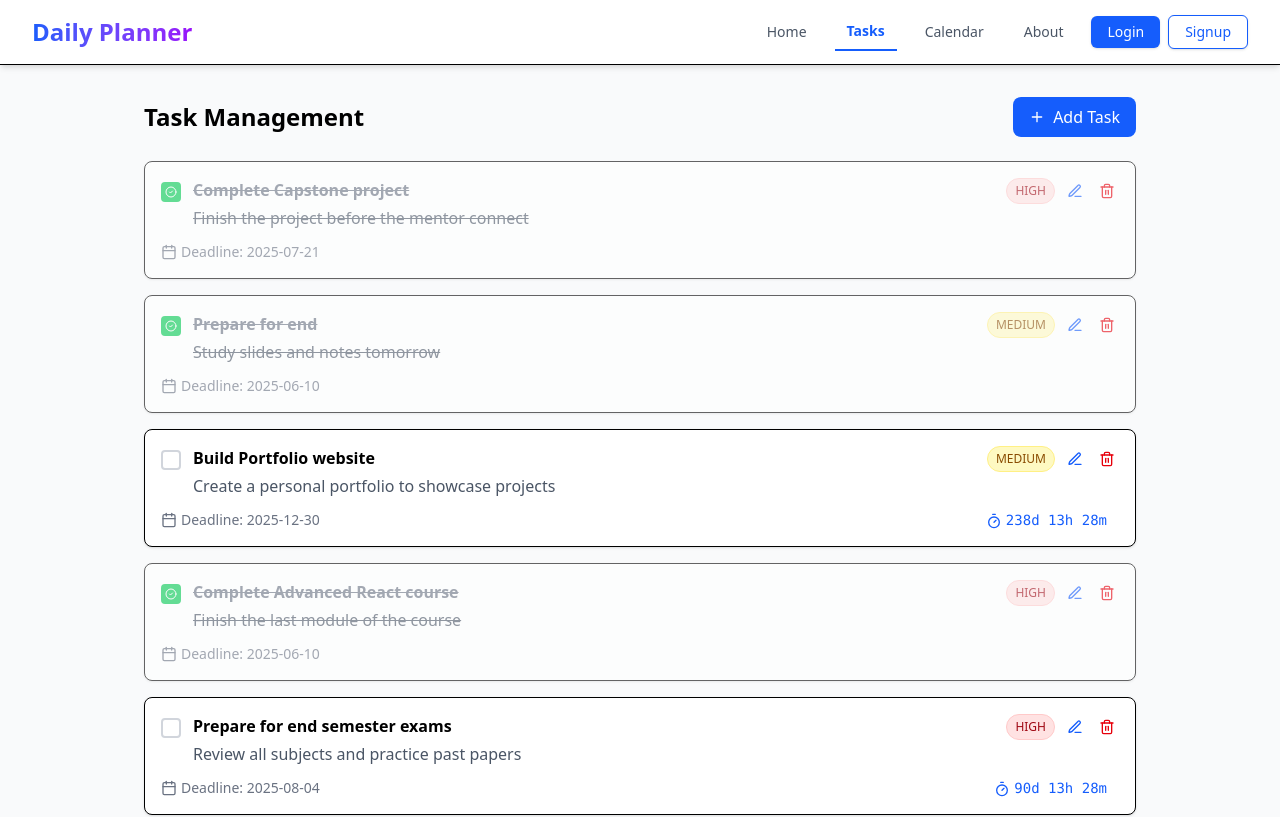
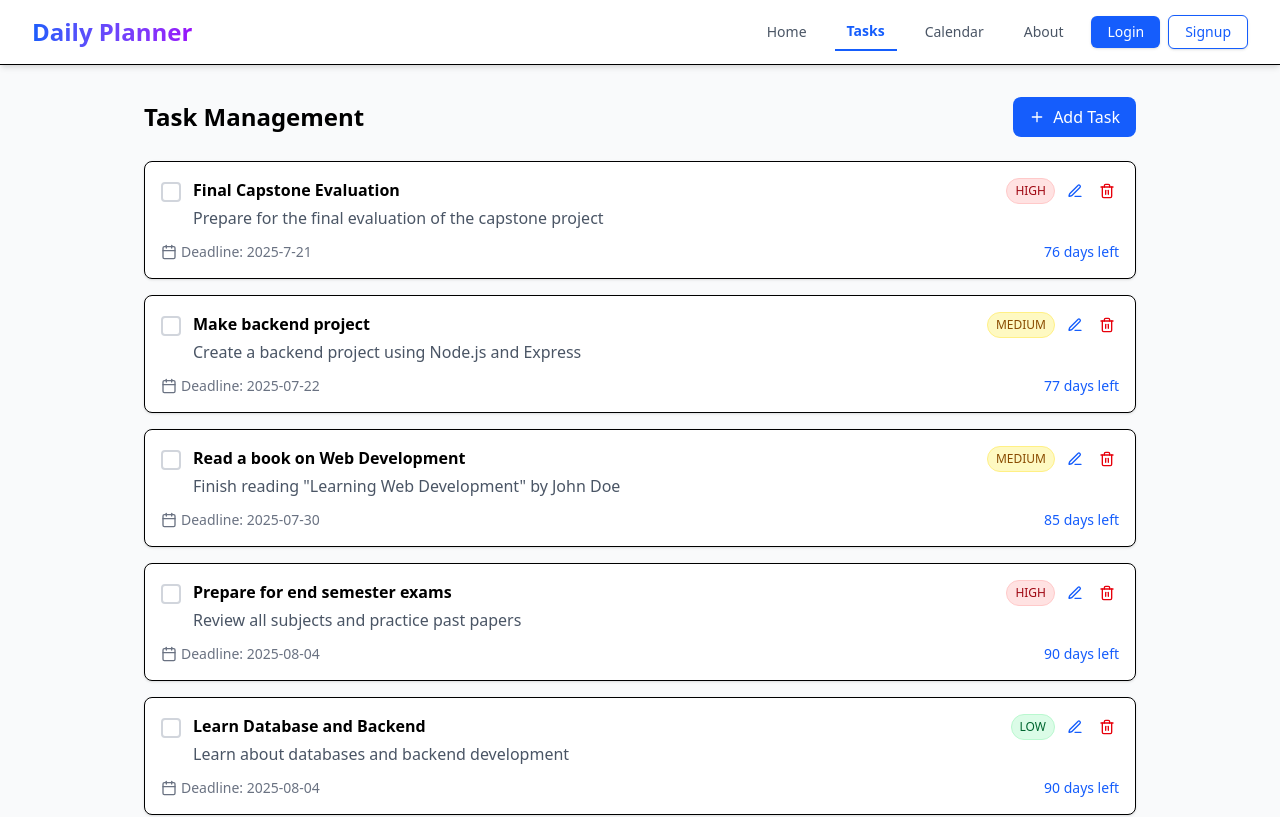
Before and after one commit to MilindDevX/Daily-Planner, a Next.js app: page /tasks in a window 1280 px wide. Shown: the top 817 px of the page. Built offline with nearby package versions, Linux system fonts and the light colour scheme; no server answers.

Commit message:
UI changes

```diff
--- a/app/components/HomePage.js
+++ b/app/components/HomePage.js
@@ -2,8 +2,18 @@ import React from 'react';
 import { CheckCircle2, Clock, AlertCircle, Calendar } from 'lucide-react';
 
 const HomePage = ({ tasks, currentTime, getUrgentTasks, getUpcomingTasks, getDaysUntilDeadline, getPriorityColor }) => {
-  const urgentTasks = getUrgentTasks();
-  const upcomingTasks = getUpcomingTasks();
+  const isFutureOrToday = (dateStr) => {
+    const today = new Date();
+    today.setHours(0, 0, 0, 0);
+    const date = new Date(dateStr);
+    return date >= today;
+  };
+
+  const urgentTasks = getUrgentTasks().filter(task => isFutureOrToday(task.deadline));
+  const upcomingTasks = getUpcomingTasks()
+  .filter(task => isFutureOrToday(task.deadline))
+  .sort((a, b) => new Date(a.deadline) - new Date(b.deadline));
+
 
   return (
     <div className="space-y-6">
@@ -15,7 +25,7 @@ const HomePage = ({ tasks, currentTime, getUrgentTasks, getUpcomingTasks, getDay
 
       <div className="grid grid-cols-1 md:grid-cols-3 gap-6">
         <StatBox icon={<CheckCircle2 className="h-8 w-8 text-green-500 mr-3" />} title="Total Tasks" value={tasks.length} />
-        <StatBox icon={<Clock className="h-8 w-8 text-orange-500 mr-3" />} title="Pending" value={tasks.filter(t => !t.completed).length} />
+        <StatBox icon={<Clock className="h-8 w-8 text-orange-500 mr-3" />} title="Pending" value={tasks.filter(t => !t.completed && isFutureOrToday(t.deadline)).length} />
         <StatBox icon={<AlertCircle className="h-8 w-8 text-red-500 mr-3" />} title="Urgent" value={urgentTasks.length} />
       </div>
 
@@ -67,8 +77,7 @@ const TaskList = ({ title, icon, tasks, getDaysUntilDeadline, getPriorityColor }
                   {task.deadline}
                 </span>
                 <div className="flex items-center space-x-2">
-
-                  <span className={`text-sm font-medium ${daysLeft <= 1 ? 'text-red-600' : daysLeft <= 2 ? 'text-orange-600' : 'text-blue-600'}`}>
+                  <span className={`text-sm font-medium ${daysLeft === 0 ? 'text-red-600' : daysLeft === 1 ? 'text-orange-600' : 'text-blue-600'}`}>
                     {daysLeft === 0 ? 'Due Today' : daysLeft === 1 ? 'Due Tomorrow' : `${daysLeft} days left`}
                   </span>
                 </div>
--- a/app/components/TasksPage.js
+++ b/app/components/TasksPage.js
@@ -11,6 +11,8 @@ const TasksPage = ({
   getPriorityColor,
   setShowTaskModal
 }) => {
+  const priorityRank = { high: 1, medium: 2, low: 3 };
+
   return (
     <div className="space-y-6">
       <div className="flex justify-between items-center">
@@ -25,7 +27,15 @@ const TasksPage = ({
       </div>
 
       <div className="grid gap-4">
-        {tasks.map(task => (
+        {[...tasks]
+          .sort((a, b) => {
+            if (a.completed !== b.completed) return a.completed - b.completed;
+            const dateA = new Date(a.deadline);
+            const dateB = new Date(b.deadline);
+            if (dateA - dateB !== 0) return dateA - dateB;
+            return priorityRank[a.priority] - priorityRank[b.priority];
+          })
+          .map(task => (
             <div key={task.id} className={`bg-white border rounded-lg p-4 shadow-sm ${task.completed ? 'opacity-60' : ''}`}>
               <div className="flex justify-between items-start mb-2">
                 <div className="flex items-start space-x-3">
@@ -62,8 +72,15 @@ const TasksPage = ({
                 </span>
                 {!task.completed && (
                   <div className="flex items-center space-x-3">
-                  <TaskTimer task={task} />
+                    {getDaysUntilDeadline(task.deadline) < 0 && <TaskTimer task={task} />}
                     <span className={`font-medium ${getDaysUntilDeadline(task.deadline) <= 1 ? 'text-red-600' : 'text-blue-600'}`}>
+                      {getDaysUntilDeadline(task.deadline) === 0
+                        ? 'Due Today'
+                        : getDaysUntilDeadline(task.deadline) === 1
+                        ? 'Due Tomorrow'
+                        : getDaysUntilDeadline(task.deadline) < 0
+                        ? ''
+                        : `${getDaysUntilDeadline(task.deadline)} days left`}
                     </span>
                   </div>
                 )}
--- a/app/data.js
+++ b/app/data.js
@@ -46,5 +46,53 @@ export const Tasks = [
         deadline: '2025-08-04',
         priority: 'low',
         completed: false,
+      },
+      {
+        id: 7,
+        title: 'Make backend project',
+        description: 'Create a backend project using Node.js and Express',
+        deadline: '2025-07-22',
+        priority: 'medium',
+        completed: false,
+      },
+      {
+        id: 8,
+        title: 'Attend workshop on AI',
+        description: 'Participate in the AI workshop next week',
+        deadline: '2025-07-15',
+        priority: 'low',
+        completed: true,
+      },
+      {
+        id: 9,
+        title: 'Read a book on Web Development',
+        description: 'Finish reading "Learning Web Development" by John Doe',
+        deadline: '2025-07-30',
+        priority: 'medium',
+        completed: false,
+      },
+      {
+        id: 10,
+        title: 'Join a coding competition',
+        description: 'Participate in the upcoming coding competition next month',
+        deadline: '2025-08-20',
+        priority: 'high',
+        completed: false,
+      },
+      {
+        id: 11,
+        title: 'Complete Firebase Authentication',
+        description: 'Implement email/password authentication and Google sign-in',
+        deadline: '2025-07-25',
+        priority: 'high',
+        completed: true,
+      },
+      {
+        id: 12,
+        title: 'Final Capstone Evaluation',
+        description: 'Prepare for the final evaluation of the capstone project',
+        deadline: '2025-7-21',
+        priority: 'high',
+        completed: false,
       }
     ];
--- a/pages/signup.js
+++ /dev/null
@@ -1,79 +0,0 @@
-import React, { useState } from 'react';
-import { useRouter } from 'next/router';
-import Link from 'next/link';
-import { useAuth } from '../app/context/AuthContext';
-
-const Signup = () => {
-  const { signup } = useAuth();
-  const router = useRouter();
-  const [email, setEmail] = useState('');
-  const [password, setPassword] = useState('');
-  const [confirmPassword, setConfirmPassword] = useState('');
-  const [error, setError] = useState('');
-
-  const handleSignup = async (e) => {
-    e.preventDefault();
-    if (password !== confirmPassword) {
-      return setError('Passwords do not match.');
-    }
-    try {
-      await signup(email, password);
-      router.push('/home');
-    } catch (err) {
-      setError('Failed to create account. Please try again.');
-    }
-  };
-
-  return (
-    <div className="min-h-screen flex items-center justify-center bg-gray-50 px-4">
-      <div className="max-w-md w-full bg-white p-8 rounded-lg shadow-md">
-        <h2 className="text-2xl font-bold mb-6 text-center">Sign Up</h2>
-        {error && <p className="text-red-600 text-sm mb-4 text-center">{error}</p>}
-        <form onSubmit={handleSignup} className="space-y-4">
-          <div>
-            <label className="block mb-1 text-sm font-medium text-gray-700">Email</label>
-            <input
-              type="email"
-              value={email}
-              onChange={(e) => setEmail(e.target.value)}
-              required
-              className="w-full px-3 py-2 border border-gray-300 rounded-lg focus:outline-none focus:ring-2 focus:ring-blue-500"
-            />
-          </div>
-          <div>
-            <label className="block mb-1 text-sm font-medium text-gray-700">Password</label>
-            <input
-              type="password"
-              value={password}
-              onChange={(e) => setPassword(e.target.value)}
-              required
-              className="w-full px-3 py-2 border border-gray-300 rounded-lg focus:outline-none focus:ring-2 focus:ring-blue-500"
-            />
-          </div>
-          <div>
-            <label className="block mb-1 text-sm font-medium text-gray-700">Confirm Password</label>
-            <input
-              type="password"
-              value={confirmPassword}
-              onChange={(e) => setConfirmPassword(e.target.value)}
-              required
-              className="w-full px-3 py-2 border border-gray-300 rounded-lg focus:outline-none focus:ring-2 focus:ring-blue-500"
-            />
-          </div>
-          <button
-            type="submit"
-            className="w-full bg-blue-600 text-white py-2 rounded-lg hover:bg-blue-700 transition-colors"
-          >
-            Sign Up
-          </button>
-        </form>
-        <p className="mt-4 text-sm text-center text-gray-600">
-          Already have an account?{' '}
-          <Link href="/login" className="text-blue-600 hover:underline">Login here</Link>
-        </p>
-      </div>
-    </div>
-  );
-};
-
-export default Signup;
```
Lines whose indentation alone changed are shown as unchanged.
